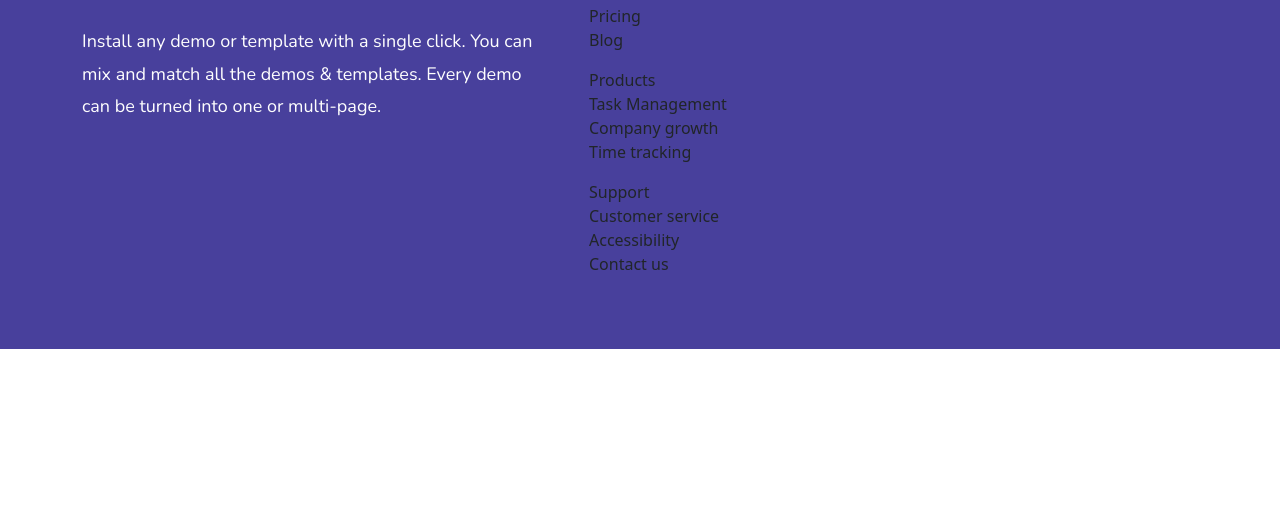
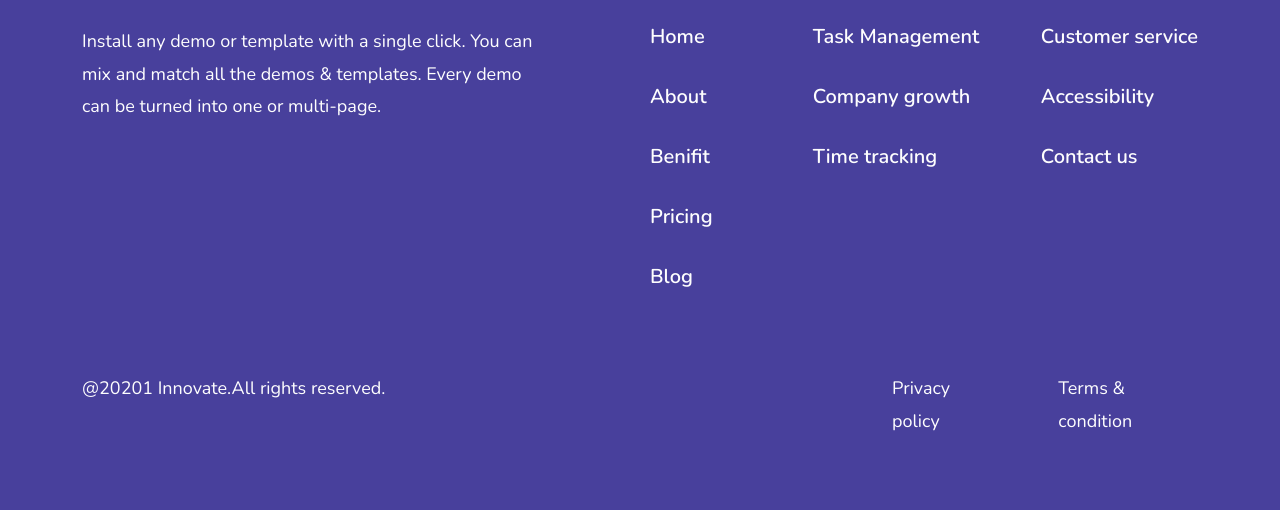
Before and after one commit to MonjurElahiTouheed/Innovate, a plain HTML site: page index.html in a window 1280 px wide. Shown: the part 7424-7934 px from the top of the page. Before the commit the page ends 7773 px from the top, so only its background shows below. Drawn offline with nearby package versions, Linux system fonts and the light colour scheme; a web font is replaced by a local one.

Commit message:
footer done

```diff
--- a/css/style.css
+++ b/css/style.css
@@ -596,33 +596,36 @@ li {
     color: #726e9e;
     line-height: 32px;
 }
+
 /* plan part ends */
 
 /* slider part starts */
-#slider{
+#slider {
     padding: 100px 0;
     background: #F8F8FF;
     overflow: hidden;
 }
 
-#slider h4{
+#slider h4 {
     font-family: "Open Sans", serif;
     font-size: 48px;
     font-weight: 700;
-    color:#141135;
+    color: #141135;
     margin-bottom: 155px;
 }
 
-#slider .slider-details{
+#slider .slider-details {
     position: relative;
 }
-#slider .slider-details .profile{
+
+#slider .slider-details .profile {
     position: absolute;
     top: -96px;
     left: 50%;
     transform: translateX(-50%);
 }
-#slider .slider-details{
+
+#slider .slider-details {
     padding-top: 120px;
     padding-bottom: 56px;
     color: #FFFFFF;
@@ -630,7 +633,7 @@ li {
     border-radius: 20px;
 }
 
-#slider .slider-details p{
+#slider .slider-details p {
     font-family: "Paprika", serif;
     font-size: 24px;
     line-height: 40px;
@@ -640,7 +643,7 @@ li {
     margin-top: 34px;
 }
 
-#slider .slider-details h5{
+#slider .slider-details h5 {
     color: #221A2C;
     font-family: "Open Sans", serif;
     font-size: 25px;
@@ -649,38 +652,41 @@ li {
     margin-bottom: 0;
 }
 
-#slider .slider-details .designation{
+#slider .slider-details .designation {
     font-size: 16px;
     margin-top: 0px;
 }
 
-.carousel-inner{
+.carousel-inner {
     overflow: visible;
 }
 
-.carousel button{
+.carousel button {
     background-color: #1BBF00;
     height: 64px;
     width: 64px;
     border-radius: 50%;
 }
 
-.carousel .carousel-control-prev{
+.carousel .carousel-control-prev {
     top: 57%;
     left: -100px;
 }
-.carousel .carousel-control-next{
+
+.carousel .carousel-control-next {
     top: 57%;
     right: -100px;
 }
+
 /* slider part ends */
 
 /* blog part starts */
-#blog{
+#blog {
     padding: 100px 0;
     position: relative;
 }
-#blog h4{
+
+#blog h4 {
     font-family: "Open Sans", serif;
     font-size: 50px;
     font-weight: 700;
@@ -688,33 +694,37 @@ li {
     color: #030314;
 }
 
-#blog .blog-details ul{
+#blog .blog-details ul {
     padding-left: 0;
 }
 
-#blog .blog-details ul li{
+#blog .blog-details ul li {
     font-family: "Quicksand", serif;
     font-weight: 500;
     font-size: 16px;
     color: #726E9E;
 }
-#blog .blog-details ul li:first-child{
+
+#blog .blog-details ul li:first-child {
     font-weight: 700;
     letter-spacing: -1px;
     margin-right: 35px;
     color: #1BBF00;
 }
-#blog .blog-details ul li:nth-child(2){
+
+#blog .blog-details ul li:nth-child(2) {
     margin-right: 8px;
 }
-#blog .blog-details ul li:nth-child(3){
+
+#blog .blog-details ul li:nth-child(3) {
     margin-right: 24px;
 }
-#blog .blog-details ul li:nth-child(4){
+
+#blog .blog-details ul li:nth-child(4) {
     margin-right: 12px;
 }
 
-#blog .blog-details h5{
+#blog .blog-details h5 {
     font-family: "Open Sans", serif;
     font-weight: 700;
     font-size: 30px;
@@ -725,17 +735,19 @@ li {
     width: 523px;
 }
 
-#blog .blog-content{
+#blog .blog-content {
     margin-top: 64px;
 }
-#blog .blog-content .row{
+
+#blog .blog-content .row {
     margin-top: 60px;
 }
-#blog .blog-content .row:first-child{
+
+#blog .blog-content .row:first-child {
     margin-top: 0;
 }
 
-#blog .blog-details button{
+#blog .blog-details button {
     font-family: "Open Sans", serif;
     font-size: 18px;
     font-weight: 700;
@@ -749,11 +761,11 @@ li {
     transition: 0.5s;
 }
 
-#blog .blog-details button:hover{
+#blog .blog-details button:hover {
     margin-left: 0;
 }
 
-#blog .blog-details button::after{
+#blog .blog-details button::after {
     content: "";
     width: 20%;
     height: 100%;
@@ -768,34 +780,79 @@ li {
     transition: 0.5s;
 }
 
-#blog .blog-details button:hover::after{
+#blog .blog-details button:hover::after {
     width: 100%;
     border-radius: 100px;
 }
 
-#blog .blog-shape{
+#blog .blog-shape {
     position: absolute;
     bottom: 0;
     left: 0;
     z-index: -1;
 }
-#blog .blog-shape img{
+
+#blog .blog-shape img {
     height: 300px;
 }
+
 /* blog part ends */
 
 /* footer part starts */
-#footer{
+#footer {
     padding-top: 140px;
     padding-bottom: 57px;
     background: #48409C;
 }
 
-#footer .footer-left p{
+#footer .footer-left p {
     font-family: "Nunito", serif;
     font-size: 18px;
     line-height: 180%;
     color: #FEFEFE;
     margin-top: 44px;
 }
+
+#footer .footer-right {
+    margin-left: 93px;
+}
+
+#footer .footer-right ul {
+    padding-left: 0;
+    margin-bottom: 0;
+}
+
+#footer .footer-right ul li:first-child {
+    font-family: "Open Sans", serif;
+    font-size: 24px;
+    font-weight: 600;
+    color: #FEFEFE;
+    margin-bottom: 48px;
+}
+
+#footer .footer-right ul li {
+    font-family: "Nunito", serif;
+    font-size: 20px;
+    font-weight: 600;
+    color: #FEFEFE;
+    margin-top: 30px;
+}
+
+#footer .footer-bottom p {
+    font-family: "Nunito", serif;
+    font-size: 18px;
+    line-height: 180%;
+    color: #FEFEFE;
+    margin-top: 80px;
+}
+
+#footer .footer-bottom .info {
+    margin-left: 50px;
+    gap: 60px;
+}
+
+#footer .footer-bottom .info {
+    margin-left: 50px;
+}
+
 /* footer part ends */
--- a/index.html
+++ b/index.html
@@ -516,6 +516,7 @@
                     </div>
                 </div>
                 <div class="col-lg-7">
+                    <div class="footer-right d-flex justify-content-lg-between">
                         <ul>
                             <li>Features</li>
                             <li>Home</li>
@@ -539,6 +540,21 @@
                     </div>
                 </div>
             </div>
+            <div class="footer-bottom">
+                <div class="row justify-content-lg-between">
+                    <div class="col-lg-4">
+                        <p class="copy">@20201 Innovate.All rights reserved.</p>
+                    </div>
+                    <div class="col-lg-4">
+                        <div class="info d-flex justify-content-lg-between">
+                            <p>Privacy policy</p>
+                            <p>Terms & condition</p>
+                        </div>
+                    </div>
+                </div>
+            </div>
+        </div>
+        </div>
     </footer>
     <!--  Footer part ends -->
     <script src="js/bootstrap.bundle.min.js"></script>
```
Lines whose indentation alone changed are shown as unchanged.
